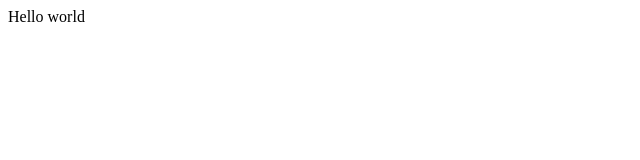
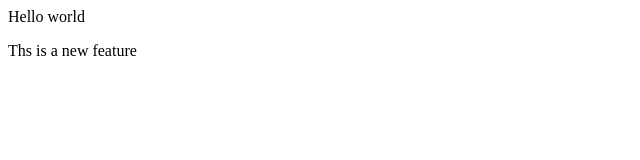
Before and after one commit to DhruvDhuria/localrepo, a plain HTML site: page index.html in a window 1280 px wide. Shown: the whole page, without its empty margins (0-640 px from the left). Drawn offline with Linux system fonts and the light colour scheme.

Commit message:
Add new feature

```diff
--- a/index.html
+++ b/index.html
@@ -1 +1,2 @@
 <p>Hello world</p>
+<p>Ths is a new feature</p>
```
